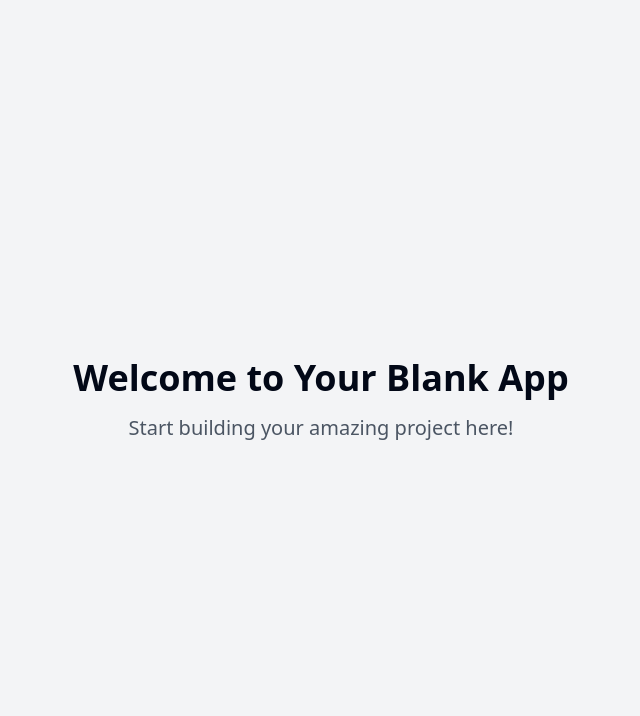
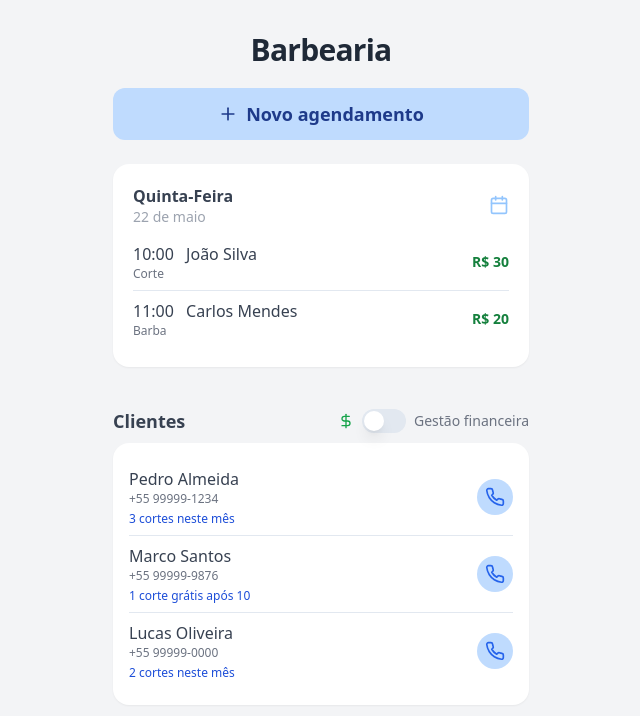
Before and after one commit to rathkemauricio/Barber-manager, a React (Vite) app: page / in a window 1280 px wide. Shown: the top 716 px of the page, without its empty margins (319-959 px from the left). Built offline with nearby package versions, Linux system fonts and the light colour scheme.

Commit message:
Implement barber app
Create a React Native app for barbers, including scheduling, service pricing, and optional financial management, based on provided image references.

```diff
--- /dev/null
+++ b/src/components/AddAppointmentModal.tsx
@@ -0,0 +1,72 @@
+
+import { useState } from "react";
+import { Dialog, DialogContent } from "@/components/ui/dialog";
+
+export default function AddAppointmentModal({ onClose, onSave }: { onClose: () => void; onSave: (appointment: any) => void }) {
+  const [client, setClient] = useState("");
+  const [service, setService] = useState("");
+  const [value, setValue] = useState("");
+  const [time, setTime] = useState("");
+
+  return (
+    <Dialog open={true} onOpenChange={onClose}>
+      <DialogContent className="max-w-xs mx-auto">
+        <form
+          className="flex flex-col gap-3"
+          onSubmit={e => {
+            e.preventDefault();
+            if (!client || !service || !value || !time) return;
+            onSave({ client, service, value: Number(value), time });
+          }}
+        >
+          <h2 className="text-lg font-bold text-gray-800 mb-2">Novo agendamento</h2>
+          <input
+            className="rounded-lg border px-3 py-2 focus:outline-blue-300"
+            placeholder="Nome do cliente"
+            value={client}
+            onChange={e => setClient(e.target.value)}
+            required
+          />
+          <input
+            className="rounded-lg border px-3 py-2 focus:outline-blue-300"
+            placeholder="Serviço (ex: Corte)"
+            value={service}
+            onChange={e => setService(e.target.value)}
+            required
+          />
+          <input
+            className="rounded-lg border px-3 py-2 focus:outline-blue-300"
+            placeholder="Valor (R$)"
+            type="number"
+            min={0}
+            value={value}
+            onChange={e => setValue(e.target.value)}
+            required
+          />
+          <input
+            className="rounded-lg border px-3 py-2 focus:outline-blue-300"
+            placeholder="Horário (ex: 15:00)"
+            value={time}
+            onChange={e => setTime(e.target.value)}
+            required
+          />
+          <div className="flex gap-2 mt-3">
+            <button
+              type="submit"
+              className="flex-1 rounded-lg bg-blue-500 hover:bg-blue-600 text-white font-bold py-2"
+            >
+              Salvar
+            </button>
+            <button
+              type="button"
+              className="flex-1 rounded-lg bg-gray-200 hover:bg-gray-300 text-gray-700 font-medium py-2"
+              onClick={onClose}
+            >
+              Cancelar
+            </button>
+          </div>
+        </form>
+      </DialogContent>
+    </Dialog>
+  );
+}
--- /dev/null
+++ b/src/components/BarberHome.tsx
@@ -0,0 +1,93 @@
+
+import { useState } from "react";
+import ScheduleCard from "./ScheduleCard";
+import ClientList from "./ClientList";
+import AddAppointmentModal from "./AddAppointmentModal";
+import FinanceCard from "./FinanceCard";
+import { Switch } from "@/components/ui/switch";
+import { DollarSign, Plus } from "lucide-react";
+
+export default function BarberHome() {
+  const [showAddModal, setShowAddModal] = useState(false);
+  const [financial, setFinancial] = useState(false);
+
+  // Exemplo de dados mockados
+  const [appointments, setAppointments] = useState([
+    { id: 1, time: "10:00", client: "João Silva", service: "Corte", value: 30 },
+    { id: 2, time: "11:00", client: "Carlos Mendes", service: "Barba", value: 20 },
+  ]);
+  const [clients, setClients] = useState([
+    {
+      id: 1,
+      name: "Pedro Almeida",
+      phone: "+55 99999-1234",
+      cutsMonth: 3,
+      loyalty: "",
+    },
+    {
+      id: 2,
+      name: "Marco Santos",
+      phone: "+55 99999-9876",
+      cutsMonth: 9,
+      loyalty: "1 corte grátis após 10",
+    },
+    {
+      id: 3,
+      name: "Lucas Oliveira",
+      phone: "+55 99999-0000",
+      cutsMonth: 2,
+      loyalty: "",
+    },
+  ]);
+
+  // Resumo financeiro (mock)
+  const dayRevenue = appointments.reduce((acc, a) => acc + a.value, 0);
+  const monthRevenue = 1240; // Exemplo mock
+
+  // Handler para adicionar novo agendamento
+  const handleAddAppointment = (appointment: any) => {
+    setAppointments((prev) => [...prev, { id: Date.now(), ...appointment }]);
+    setShowAddModal(false);
+  };
+
+  return (
+    <div className="w-full flex flex-col items-center p-4 pt-8 pb-4 min-h-screen">
+      <h1 className="text-3xl font-bold text-gray-800 mb-5 tracking-tight">Barbearia</h1>
+      <button
+        onClick={() => setShowAddModal(true)}
+        className="w-full rounded-xl bg-blue-200 hover:bg-blue-300 text-blue-900 font-semibold text-lg py-3 mb-6 transition-all"
+      >
+        <span className="flex items-center justify-center gap-2">
+          <Plus className="w-5 h-5" /> Novo agendamento
+        </span>
+      </button>
+      <ScheduleCard appointments={appointments} />
+      <div className="w-full mt-6">
+        <div className="flex items-center justify-between mb-2">
+          <span className="text-lg font-semibold text-gray-700">Clientes</span>
+          <span className="flex gap-2 items-center">
+            <DollarSign className="w-4 h-4 text-green-600" />
+            <Switch
+              checked={financial}
+              onCheckedChange={setFinancial}
+              id="finance-toggle"
+            />
+            <span className="text-sm text-gray-500">Gestão financeira</span>
+          </span>
+        </div>
+        <ClientList clients={clients} />
+        {financial && (
+          <div className="mt-5 animate-fade-in">
+            <FinanceCard day={dayRevenue} month={monthRevenue} />
+          </div>
+        )}
+      </div>
+      {showAddModal && (
+        <AddAppointmentModal
+          onClose={() => setShowAddModal(false)}
+          onSave={handleAddAppointment}
+        />
+      )}
+    </div>
+  );
+}
--- /dev/null
+++ b/src/components/ClientList.tsx
@@ -0,0 +1,37 @@
+
+import { Phone } from "lucide-react";
+
+interface Client {
+  id: number;
+  name: string;
+  phone: string;
+  cutsMonth: number;
+  loyalty?: string;
+}
+
+export default function ClientList({ clients }: { clients: Client[] }) {
+  return (
+    <div className="w-full bg-white rounded-2xl shadow-sm p-4">
+      {clients.map((client) => (
+        <div key={client.id} className="flex justify-between items-center py-2 border-b last:border-b-0">
+          <div>
+            <div className="text-base font-medium text-gray-700">{client.name}</div>
+            <div className="text-xs text-gray-500">{client.phone}</div>
+            <div className="text-xs text-blue-700 mt-1">
+              {client.loyalty
+                ? client.loyalty
+                : `${client.cutsMonth} ${client.cutsMonth === 1 ? "corte" : "cortes"} neste mês`}
+            </div>
+          </div>
+          <a
+            href={`tel:${client.phone.replace(/ /g, "")}`}
+            className="rounded-full bg-blue-200 hover:bg-blue-300 transition-colors p-2"
+            aria-label={`Ligar para ${client.name}`}
+          >
+            <Phone className="w-5 h-5 text-blue-600" />
+          </a>
+        </div>
+      ))}
+    </div>
+  );
+}
--- /dev/null
+++ b/src/components/FinanceCard.tsx
@@ -0,0 +1,23 @@
+
+import { DollarSign } from "lucide-react";
+
+export default function FinanceCard({ day, month }: { day: number; month: number }) {
+  return (
+    <div className="w-full bg-green-50 border border-green-300 rounded-xl p-4 flex flex-col items-center shadow-sm animate-fade-in">
+      <div className="flex gap-2 items-center mb-1">
+        <DollarSign className="w-5 h-5 text-green-600" />
+        <span className="text-lg font-semibold text-green-800">Gestão Financeira</span>
+      </div>
+      <div className="flex justify-around w-full mt-2">
+        <div className="flex flex-col items-center w-1/2">
+          <span className="text-xs text-gray-400">Receita Dia</span>
+          <span className="text-lg font-bold text-green-700">R$ {day}</span>
+        </div>
+        <div className="flex flex-col items-center w-1/2">
+          <span className="text-xs text-gray-400">Receita Mês</span>
+          <span className="text-lg font-bold text-green-700">R$ {month}</span>
+        </div>
+      </div>
+    </div>
+  );
+}
--- /dev/null
+++ b/src/components/ScheduleCard.tsx
@@ -0,0 +1,48 @@
+
+import { Calendar } from "lucide-react";
+
+interface Appointment {
+  id: number;
+  time: string;
+  client: string;
+  service: string;
+  value: number;
+}
+
+export default function ScheduleCard({ appointments }: { appointments: Appointment[] }) {
+  // TODO: trocar data dinâmica depois
+  const today = new Date();
+  const weekday = today.toLocaleDateString("pt-BR", { weekday: "long" });
+  const date = today.toLocaleDateString("pt-BR", { day: "numeric", month: "long" });
+
+  return (
+    <div className="w-full bg-white rounded-2xl shadow-sm p-5 mb-4 animate-fade-in">
+      <div className="flex justify-between items-center mb-2">
+        <div>
+          <span className="text-base font-semibold text-gray-700 capitalize">{weekday}</span>
+          <div className="text-gray-400 text-sm leading-tight">{date}</div>
+        </div>
+        <span>
+          <Calendar className="text-blue-300 w-5 h-5" />
+        </span>
+      </div>
+      {appointments.length === 0 ? (
+        <div className="text-center text-sm text-gray-400 py-6">Nenhum agendamento hoje</div>
+      ) : (
+        <div className="divide-y">
+          {appointments.map((a) => (
+            <div key={a.id} className="flex justify-between items-center py-2">
+              <div>
+                <div className="text-base text-gray-700 font-medium">{a.time} <span className="ml-2">{a.client}</span></div>
+                <div className="text-xs text-gray-500">{a.service}</div>
+              </div>
+              <div className="text-sm font-bold text-green-700">
+                R$ {a.value}
+              </div>
+            </div>
+          ))}
+        </div>
+      )}
+    </div>
+  );
+}
--- a/src/pages/Index.tsx
+++ b/src/pages/Index.tsx
@@ -1,14 +1,12 @@
-// Update this page (the content is just a fallback if you fail to update the page)
 
-const Index = () => {
+import BarberHome from "../components/BarberHome";
+
+export default function Index() {
   return (
-    <div className="min-h-screen flex items-center justify-center bg-gray-100">
-      <div className="text-center">
-        <h1 className="text-4xl font-bold mb-4">Welcome to Your Blank App</h1>
-        <p className="text-xl text-gray-600">Start building your amazing project here!</p>
+    <div className="bg-gray-100 min-h-screen flex items-center justify-center">
+      <div className="flex flex-col w-full max-w-md min-h-screen bg-gray-100">
+        <BarberHome />
       </div>
     </div>
   );
-};
-
-export default Index;
+}
```
